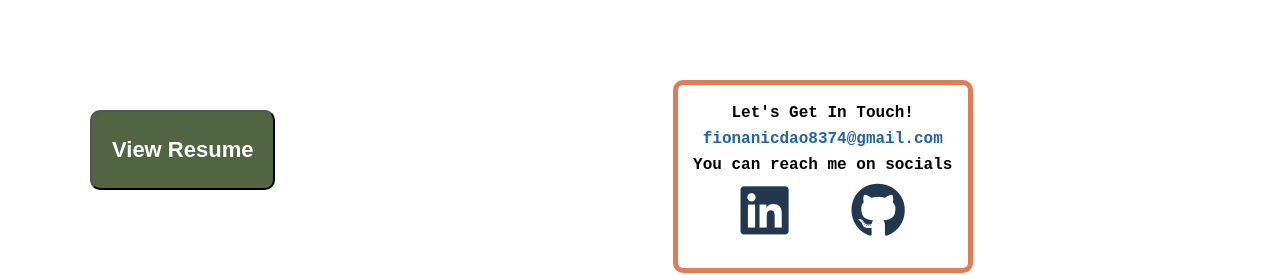
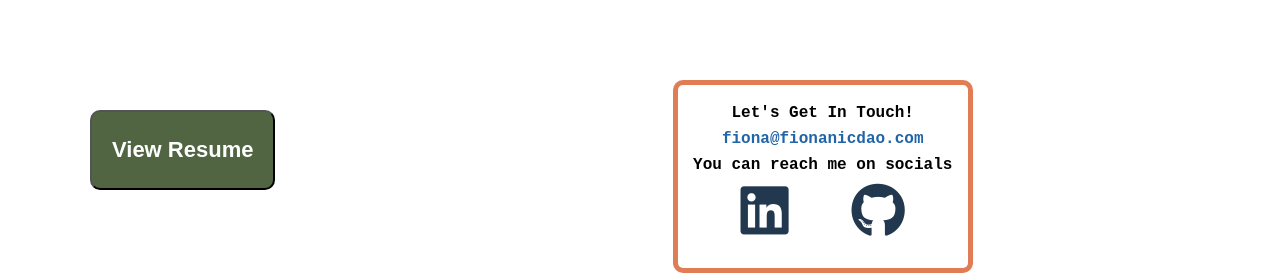
Before and after one commit to fiona1nicdao/fiona_website_v5, a React (Create React App) app: page / in a window 1280 px wide. Shown: the part 1260-1535 px from the top of the page. Built offline with nearby package versions, Linux system fonts and the light colour scheme.

Commit message:
change email

```diff
--- a/src/pages/resume/Resume.js
+++ b/src/pages/resume/Resume.js
@@ -8,7 +8,7 @@ export default function Resume(){
                 </button>
                 <div className="contact-section">
                     <h2>Let's Get In Touch! </h2>
-                    <div className="email">fionanicdao8374@gmail.com</div>
+                    <div className="email">fiona@fionanicdao.com</div>
                     <h2> You can reach me on socials</h2>
                         <ul className="contacts-socials">
                             <li>
```
